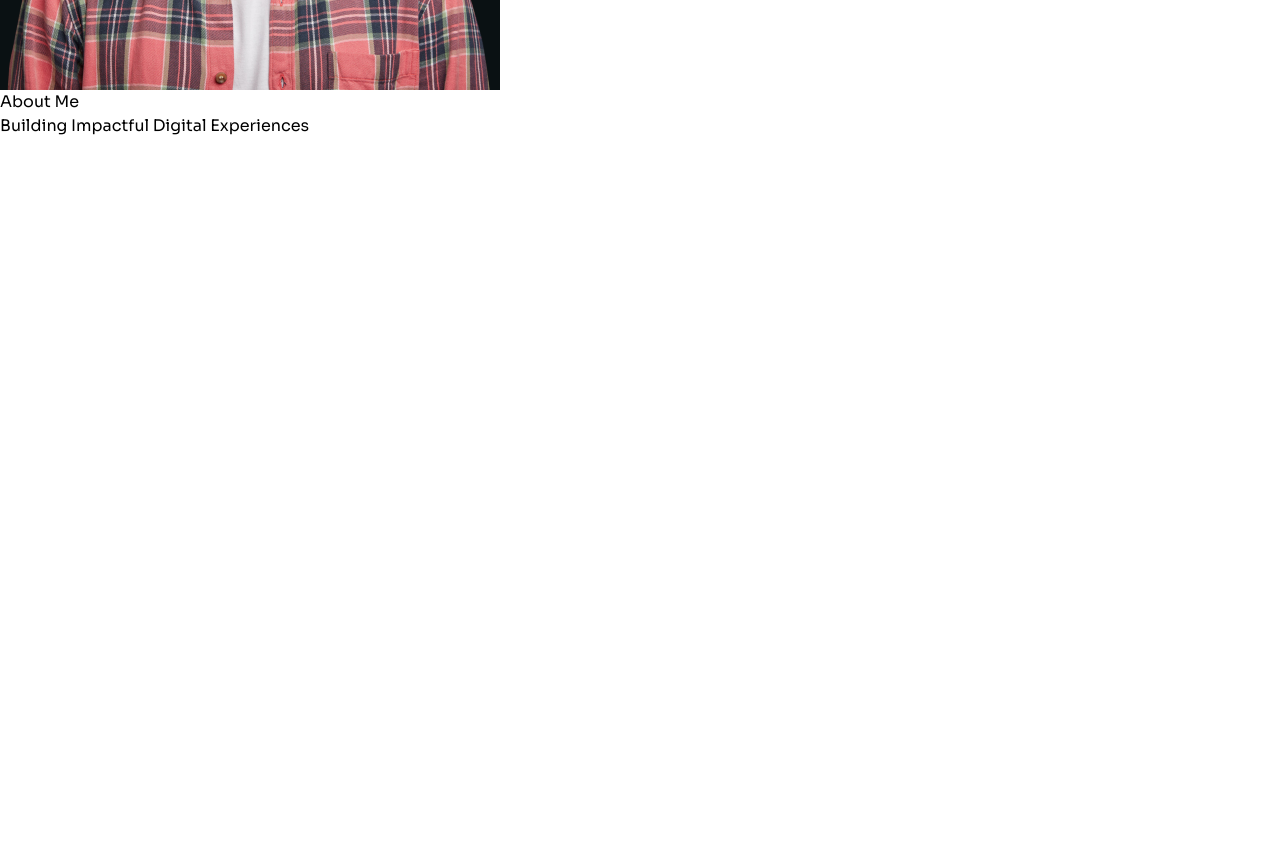
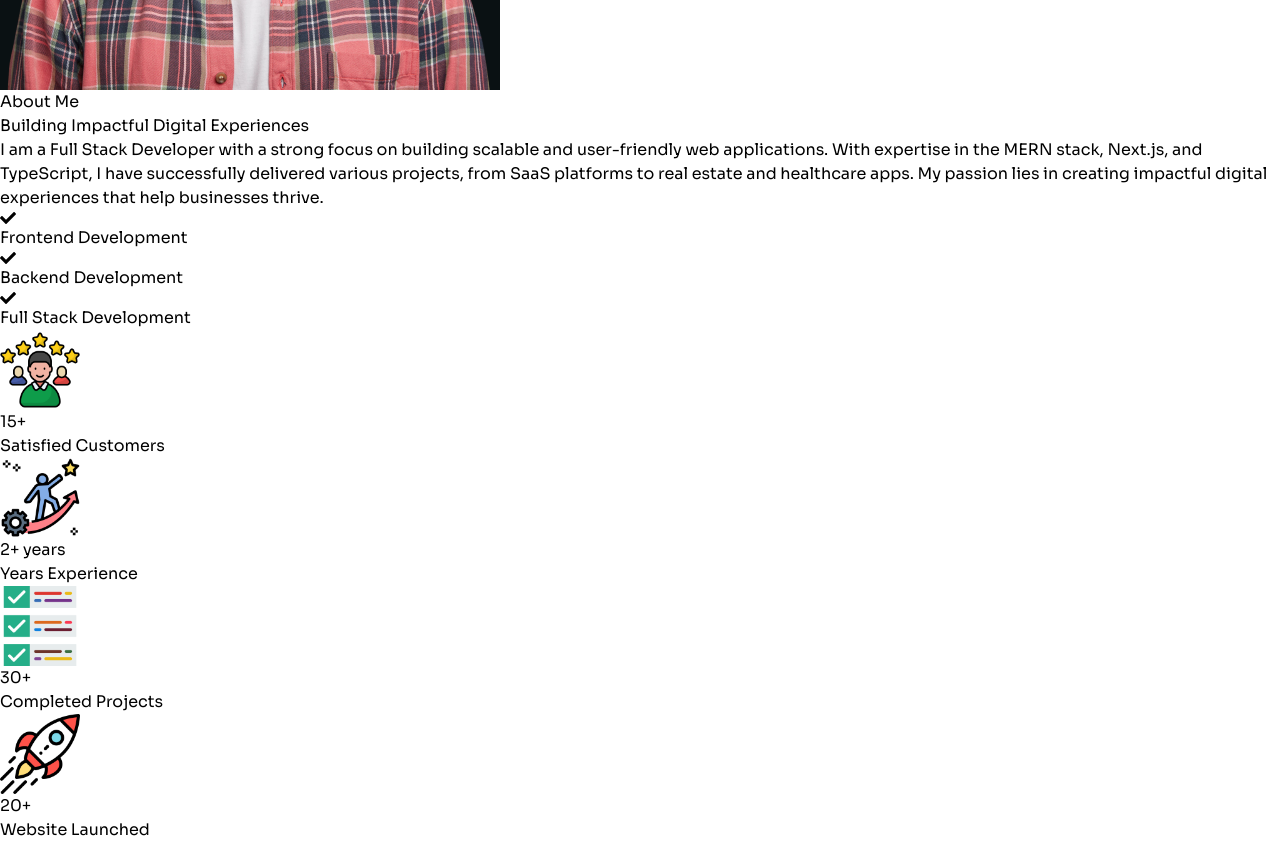
Before and after one commit to AmruthLP12/devportfoilio, a Next.js app: page / in a window 1280 px wide. Shown: the part 1060-1902 px from the top of the page. Before the commit the page ends 1198 px from the top, so only its background shows below. Built offline with nearby package versions, Linux system fonts and the light colour scheme.

Commit message:
About Completed

```diff
--- a/components/Home/About/About.tsx
+++ b/components/Home/About/About.tsx
@@ -1,6 +1,8 @@
 import SectionHeading from "@/components/Helper/SectionHeading";
 import { aboutInfo } from "@/Data/data";
+import Image from "next/image";
 import React from "react";
+import { FaCheck } from "react-icons/fa";
 
 const About = () => {
   return (
@@ -13,9 +15,106 @@ const About = () => {
           <h1 className="text-bg text-[26px] sm:text-3xl md:text-4xl lg:text-5xl font-bold text-gray-200">
             {aboutInfo.title}
           </h1>
+          <p className="mt-6 text-base text-gray-500">
+            {aboutInfo.description}
+          </p>
+          <div className="mt-8">
+            <div className="flex items-center space-x-2 mb-6">
+              <div className="w-7 h-7 bg-blue-800 flex flex-col items-center justify-center">
+                <FaCheck className="text-white" />
+              </div>
+              <p className="text-sm sm:text-base md:text-lg font-bold text-gray-300">
+                Frontend Development
+              </p>
+            </div>
+          </div>
+
+          <div className="flex items-center space-x-2 mb-6">
+            <div className="w-7 h-7 bg-orange-800 flex flex-col items-center justify-center">
+              <FaCheck className="text-white" />
+            </div>
+            <p className="text-sm sm:text-base md:text-lg font-bold text-gray-300">
+              Backend Development
+            </p>
+          </div>
+
+          <div className="flex items-center space-x-2 mb-6">
+            <div className="w-7 h-7 bg-green-800 flex flex-col items-center justify-center">
+              <FaCheck className="text-white" />
+            </div>
+            <p className="text-sm sm:text-base md:text-lg font-bold text-gray-300">
+              Full Stack Development
+            </p>
+          </div>
         </div>
+
         {/* State Content */}
-        <div></div>
+        <div className="grid grid-cols-2 gap-16 items-center lg:mx-auto">
+            {/* 1st stat */}
+          <div>
+            <Image
+              src={"/images/customer.png"}
+              alt="image"
+              width={80}
+              height={80}
+              className="mx-auto"
+            />
+            <p className="mt-3 font-bold text-xl text-white text-center">
+              {aboutInfo.client}
+            </p>
+            <p className="text-base sm:text-lg text-gray-400 text-center">
+              Satisfied Customers
+            </p>
+          </div>
+            {/* 2nd stat */}
+          <div>
+            <Image
+              src={"/images/experience.png"}
+              alt="image"
+              width={80}
+              height={80}
+              className="mx-auto"
+            />
+            <p className="mt-3 font-bold text-xl text-white text-center">
+              {aboutInfo.experience}
+            </p>
+            <p className="text-base sm:text-lg text-gray-400 text-center">
+              Years Experience
+            </p>
+          </div>
+          {/* 3rd stat */}
+          <div>
+            <Image
+              src={"/images/completed.png"}
+              alt="image"
+              width={80}
+              height={80}
+              className="mx-auto"
+            />
+            <p className="mt-3 font-bold text-xl text-white text-center">
+              {aboutInfo.project}
+            </p>
+            <p className="text-base sm:text-lg text-gray-400 text-center">
+              Completed Projects
+            </p>
+          </div>
+          {/* 4th stat */}
+          <div>
+            <Image
+              src={"/images/rocket.png"}
+              alt="image"
+              width={80}
+              height={80}
+              className="mx-auto"
+            />
+            <p className="mt-3 font-bold text-xl text-white text-center">
+              {aboutInfo.website}
+            </p>
+            <p className="text-base sm:text-lg text-gray-400 text-center">
+              Website Launched
+            </p>
+          </div>
+        </div>
       </div>
     </div>
   );
```
